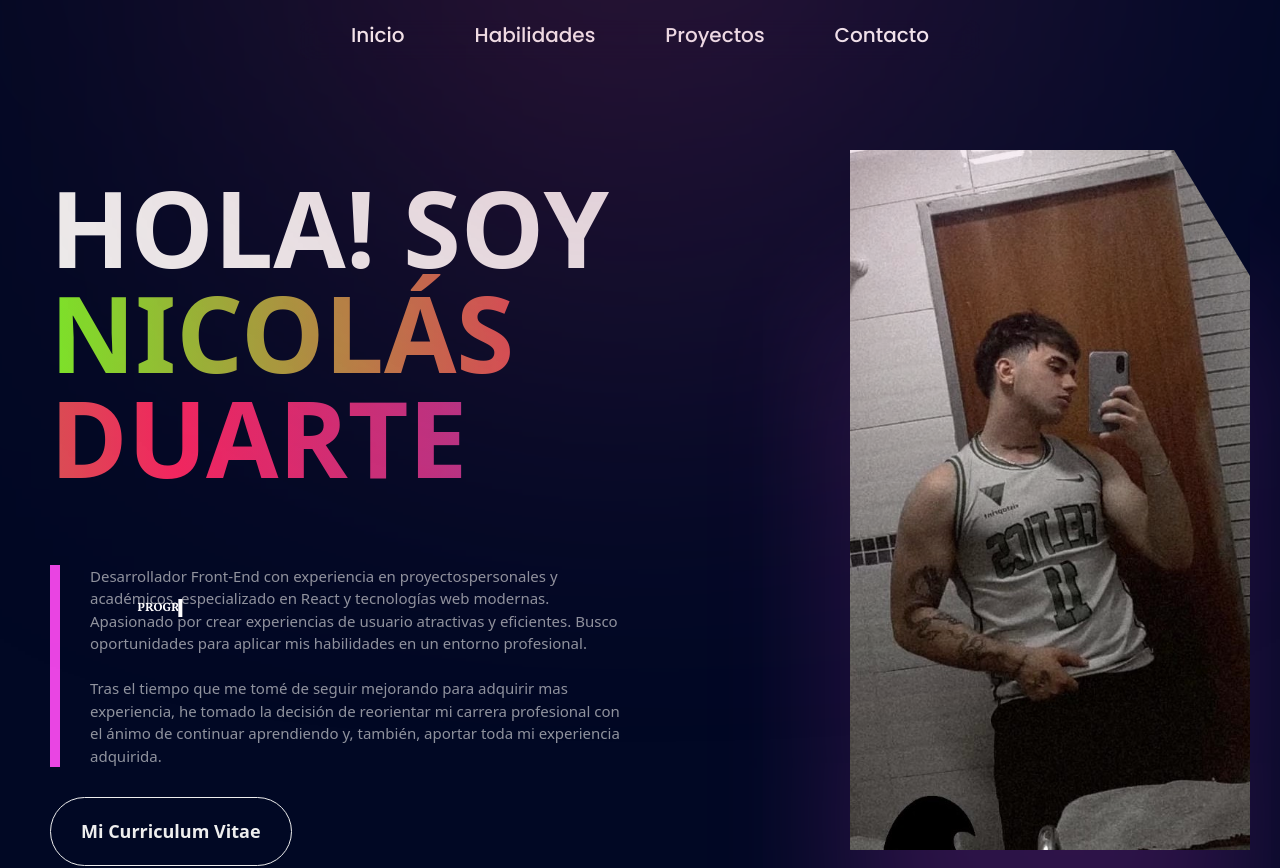
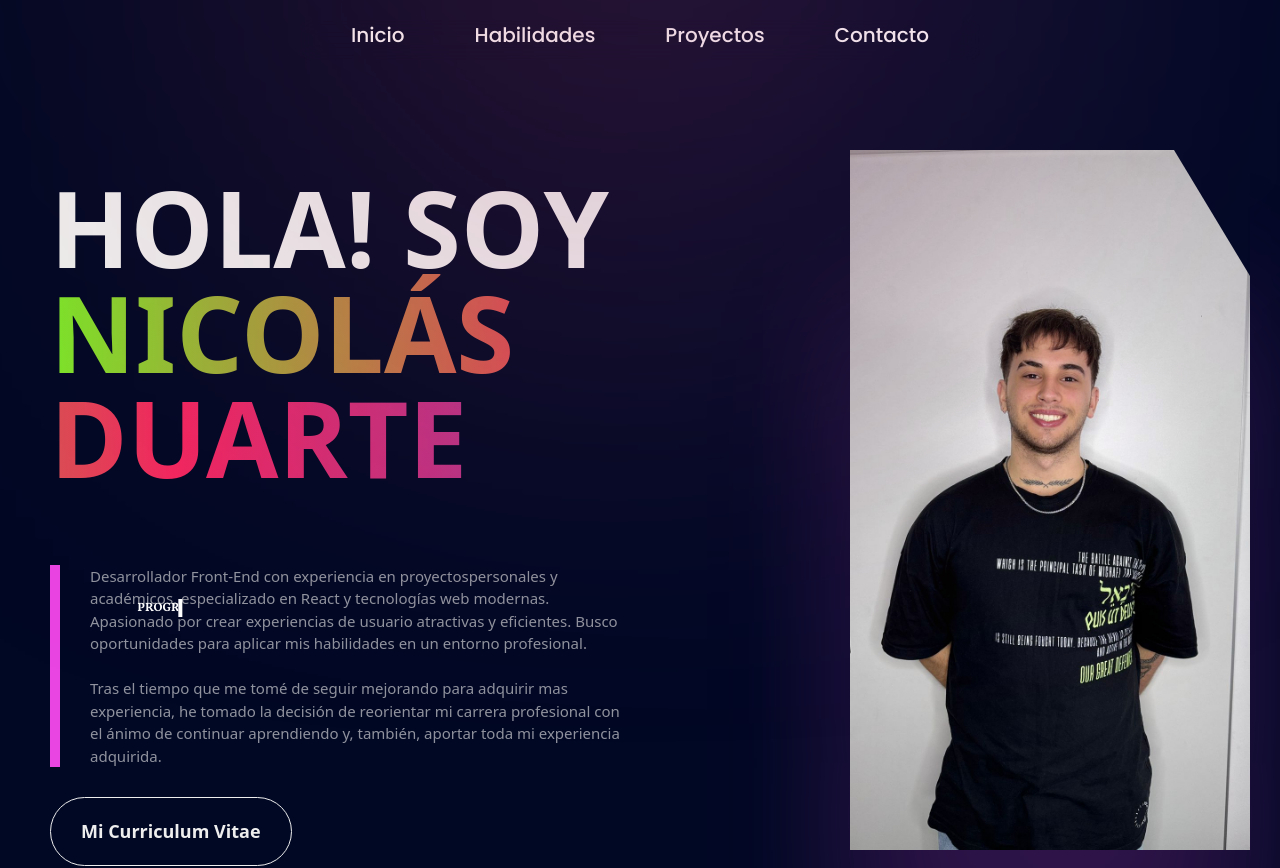
Before and after one commit to Nicollorente/my-portfolio-nicolas-duarte, a React (Vite) app: page / in a window 1280 px wide. Shown: the top 868 px of the page. Built offline with nearby package versions, Linux system fonts and the light colour scheme; a web font is replaced by a local one.

Commit message:
Cambio de img

```diff
--- a/src/Components/Inicio.jsx
+++ b/src/Components/Inicio.jsx
@@ -33,7 +33,7 @@ const Inicio = () => {
 
       <div className="avatar">
         <div className="card">
-          <img src="fotoNico.jpg" alt="FOTO NICO" />
+          <img src="foto-nico.jpeg" alt="FOTO NICO" />
         </div>
 
         <div className="data">
```
Also changed, not shown: public/foto-nico.jpeg (added), 1 other file (tests, documents, lock files or other folders).
